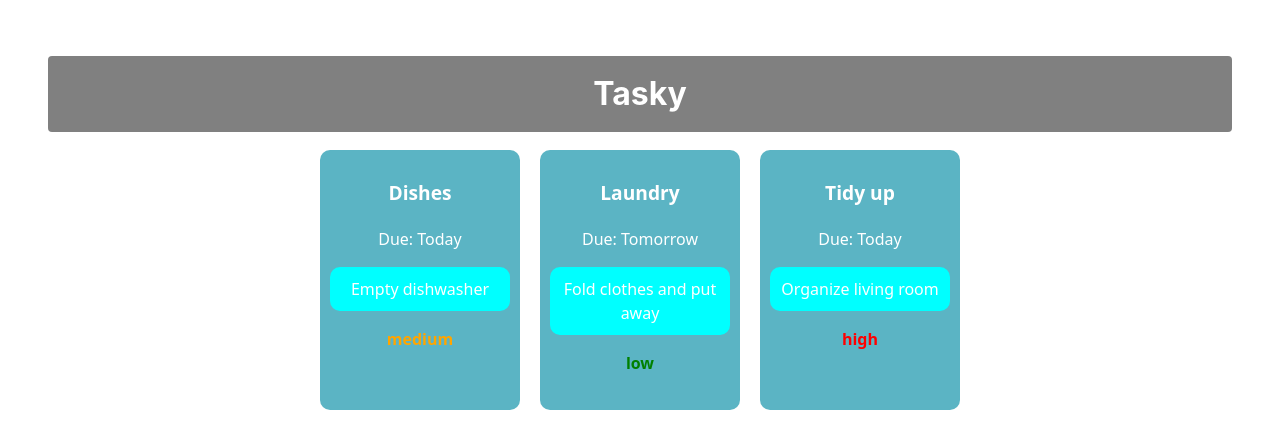
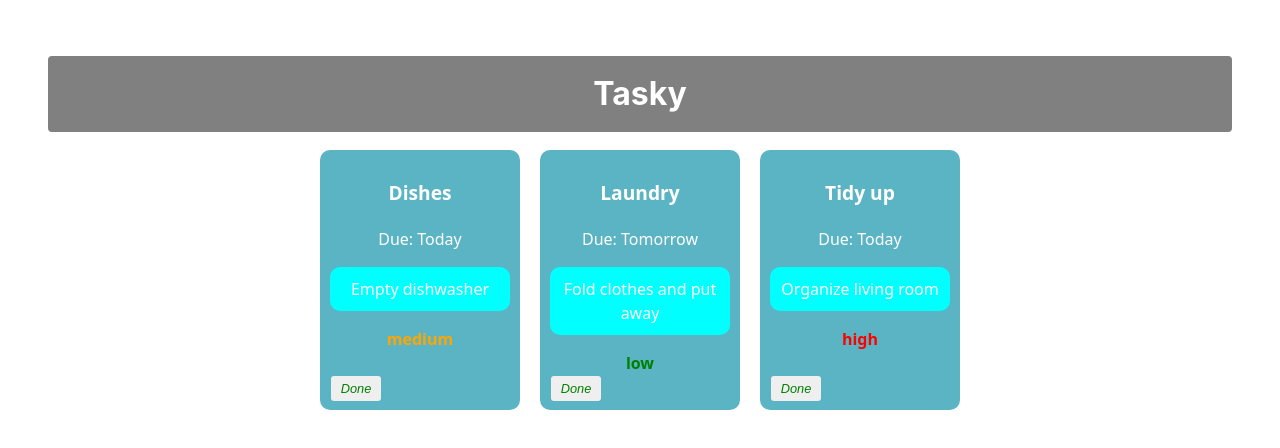
Before and after one commit to Pyxyll/react-basics-lab, a React (Vite) app in the folder tasky/: page / in a window 1280 px wide. Shown: the top 448 px of the page. Built offline with nearby package versions, Linux system fonts and the light colour scheme.

Commit message:
Mark task as done

```diff
--- a/tasky/src/App.css
+++ b/tasky/src/App.css
@@ -64,3 +64,20 @@
   color: green;
   font-weight: 900;
 }
+
+button {
+  border: none;
+  border-radius: 3px;
+  font-style: italic;
+  font-size: 0.8em;
+  margin: 4px 6px;
+  width: 50px;
+  height: 25px;
+}
+
+.doneButton {
+  position: absolute;
+  bottom: 5px;
+  left: 5px;
+  color: green;
+}
--- a/tasky/src/App.jsx
+++ b/tasky/src/App.jsx
@@ -12,6 +12,7 @@
         deadline: "Today",
         priority: "medium",
         priorityColor: "orange",
+        done: false,
       },
       {
         id: 2,
@@ -20,6 +21,7 @@
         deadline: "Tomorrow",
         priority: "low",
         priorityColor: "green",
+        done: false,
       },
       {
         id: 3,
@@ -28,14 +30,21 @@
         deadline: "Today",
         priority: "high",
         priorityColor: "red",
+        done: false,
       },
     ],
   });
 
+  const doneHandler = (taskIndex) => {
+    const tasks = [...taskState.tasks];
+    tasks[taskIndex].done = !tasks[taskIndex].done;
+    setTaskState({tasks});
+  }
+
   return (
     <div className="container">
       <h1>Tasky</h1>
-      {taskState.tasks.map((task) => (
+      {taskState.tasks.map((task, index) => (
         <Task
           title={task.title}
           description={task.description}
@@ -43,6 +52,9 @@
           priority={task.priority}
           priorityColor={task.priorityColor}
           key={task.id}
+          done={task.done}
+          markDone={() => doneHandler(index)}
+
         />
       ))}
     </div>
--- a/tasky/src/components/Task.jsx
+++ b/tasky/src/components/Task.jsx
@@ -3,11 +3,13 @@
 const Task = (props) => {
 
     return (
-        <div className="card">
+        <div className="card" style={{backgroundColor: props.done ? 'lightgrey' : '#5bb4c4'}}>
             <p className="title">{props.title}</p>
             <p>Due: {props.deadline}</p>
             <p className='desc'>{props.description}</p>
             <p className={props.priorityColor}>{props.priority}</p>
+            <button onClick={props.markDone} className='doneButton'>Done</button>
+
         </div>
     )
 
```
